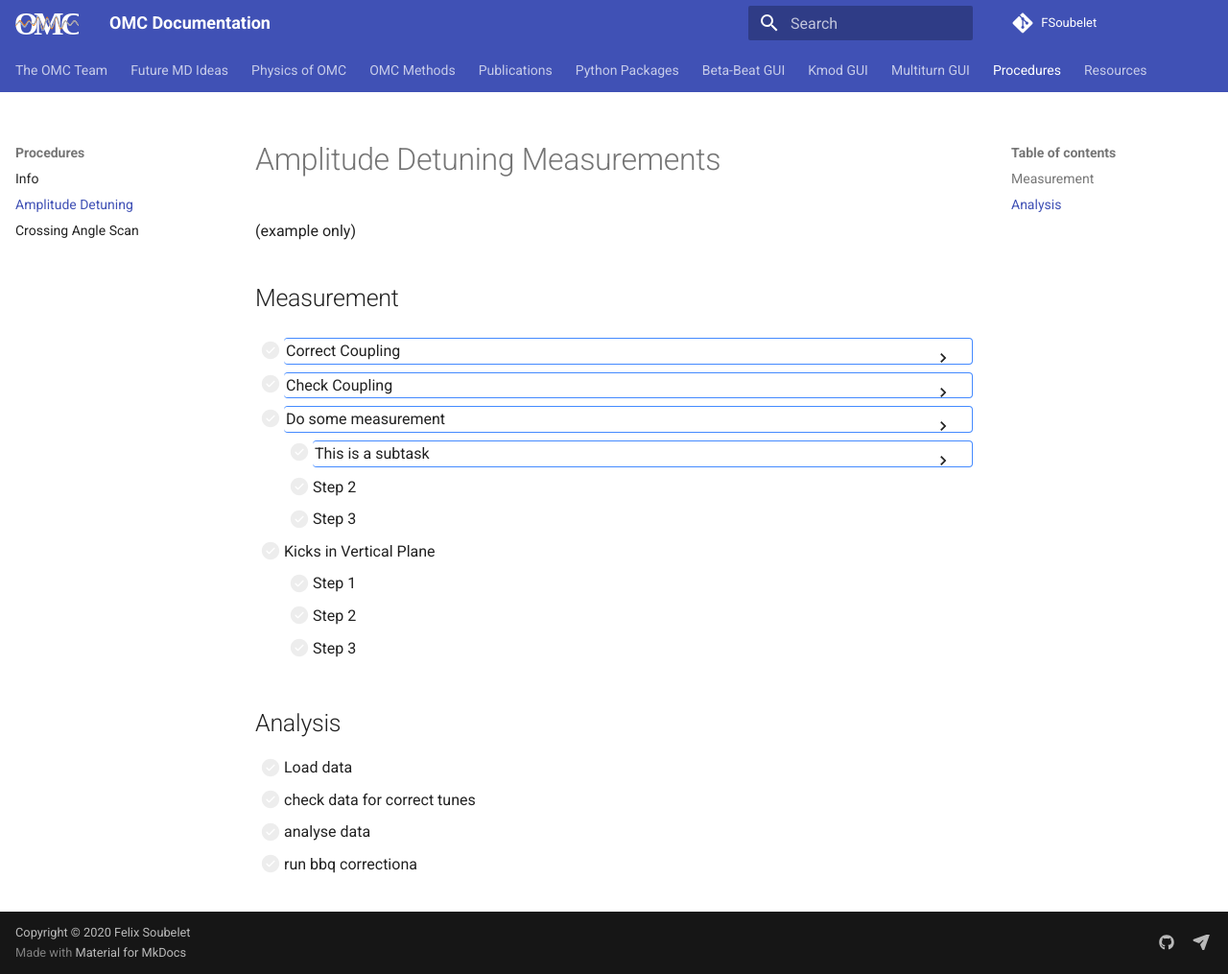
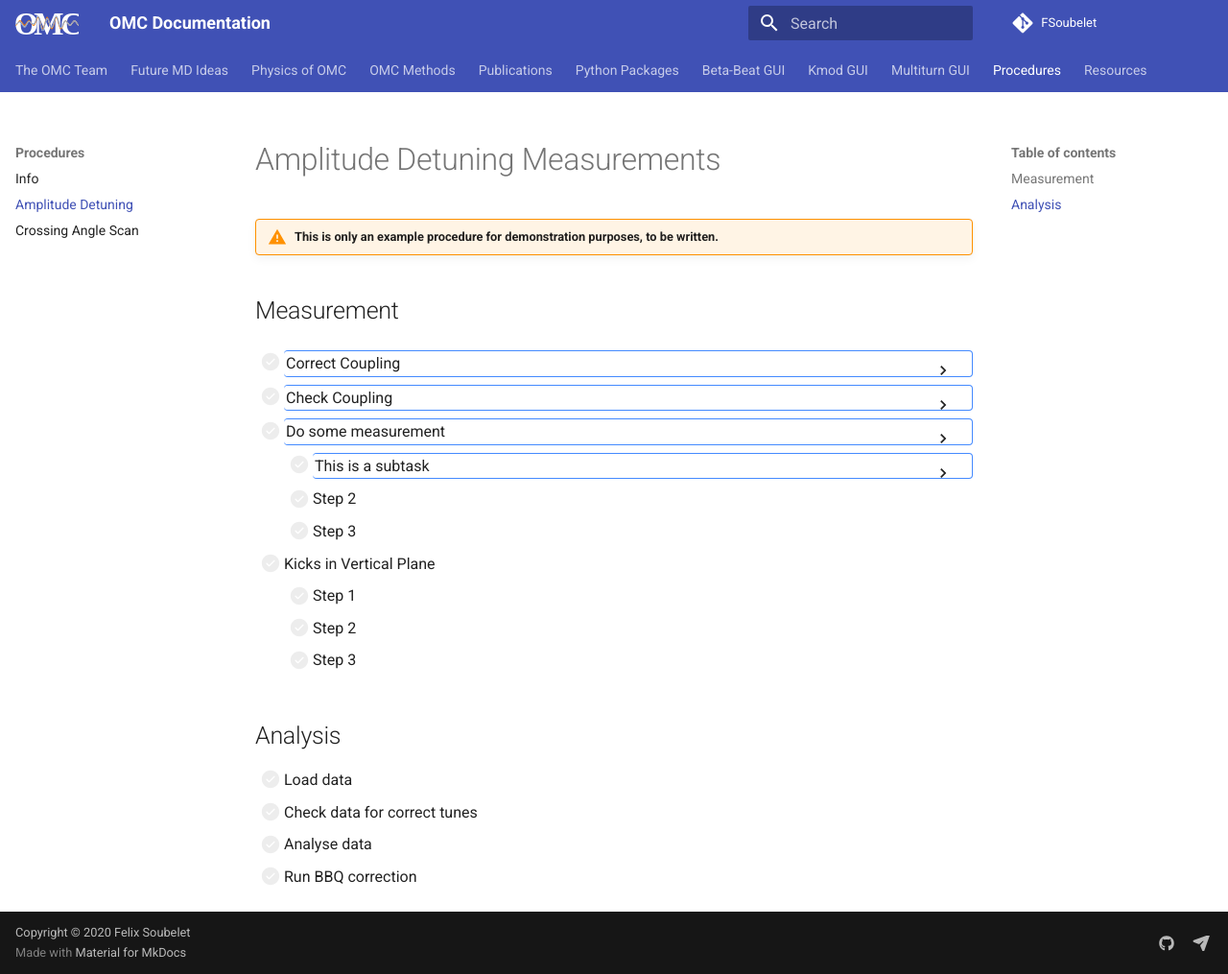
Before and after one commit to pylhc/pylhc.github.io, an MkDocs documentation site: the page built from docs/procedures/ampdet.md, in a window 1280 px wide and 1015 px high. Shown: the whole window at 96% size. Built offline with MkDocs 1.6.1 and Material for MkDocs 9.7.7, drawn with Linux system fonts in a browser that asks for light colours.

Commit message:
retouch ampdet example procedure

```diff
--- a/docs/procedures/ampdet.md
+++ b/docs/procedures/ampdet.md
@@ -1,6 +1,6 @@
 # Amplitude Detuning Measurements
 
-(example only)
+!!! warning "This is only an example procedure for demonstration purposes, to be written."
 
 ## Measurement
 
@@ -16,10 +16,8 @@
       </p></details>
 
 - [ ] <details class="nodeco"><summary>Do some measurement</summary>
-      <p>Do kicks, then do some more kicks
-      and then even more kicks and when you think you  are done,
-      better kicks some more just for good measure.
-      Let's just hope you won't be the one who has to analyse all these kicks...
+      <p>Do kicks, then do some more kicks, and then even more kicks and when you think you are done, better kick some more just for good measure.
+      Let's just hope you won't be the one who has to analyze all this data...
       </p></details>
     - [ ] <details class="nodeco"><summary>This is a subtask</summary>
         <p>I don't actually have anything to say.
@@ -36,6 +34,6 @@
 ## Analysis
 
 - [ ] Load data
-- [ ] check data for correct tunes
-- [ ] analyse data
-- [ ] run bbq correctiona
+- [ ] Check data for correct tunes
+- [ ] Analyse data
+- [ ] Run BBQ correction
```
